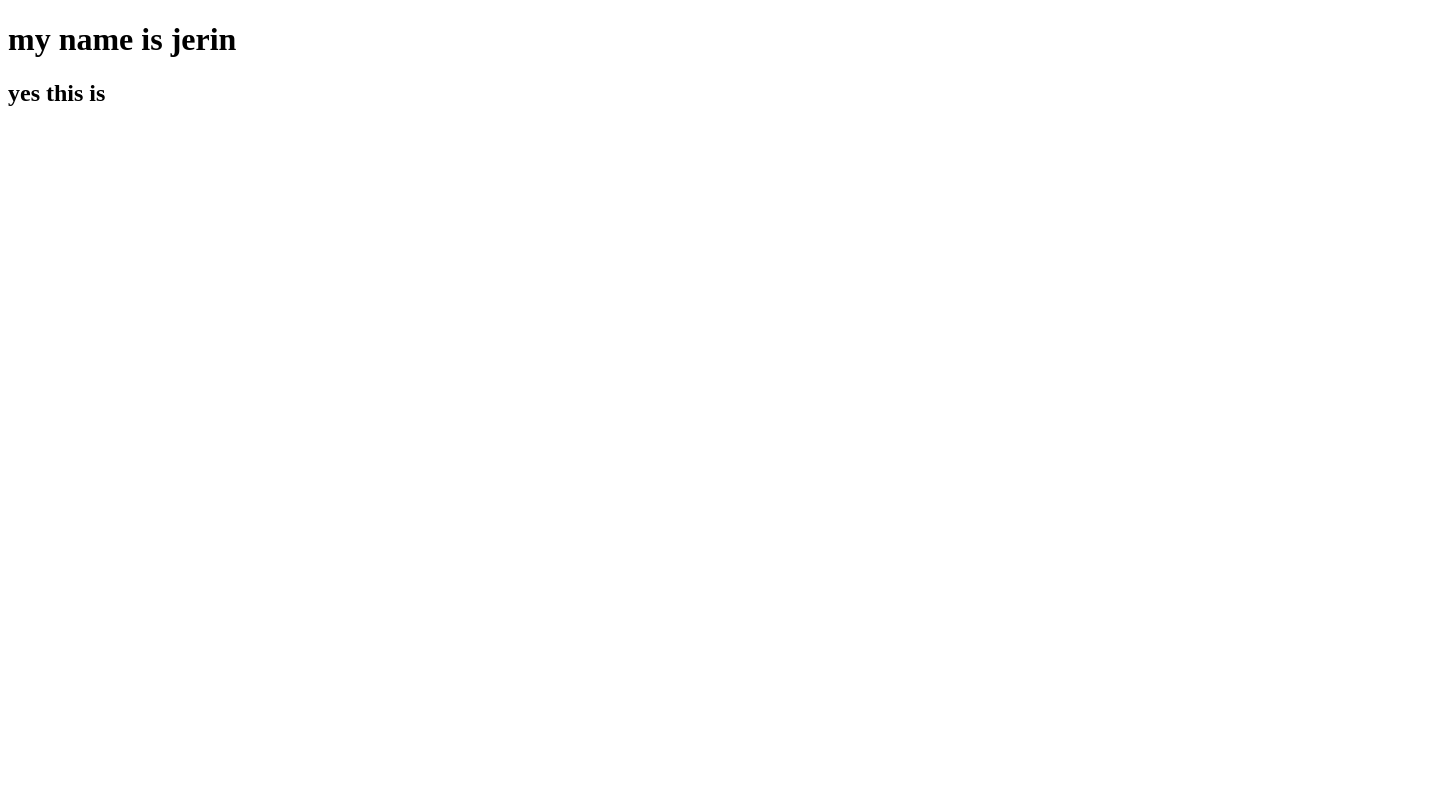
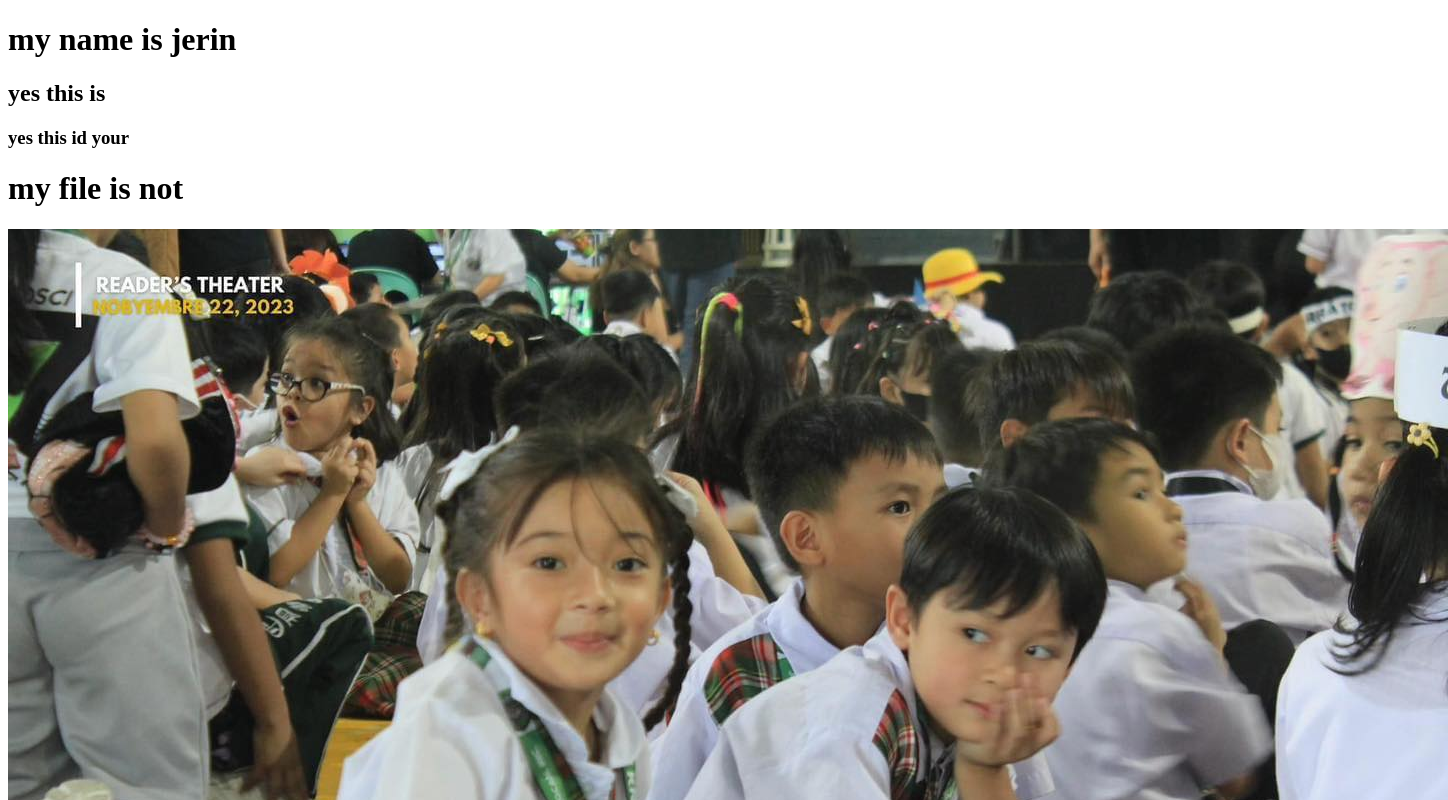
Before and after one commit to saimaabbasjerin/my.forth.repo, a plain HTML site: page index.html in a window 1280 px wide. Shown: the top 800 px of the page, 1448 px wide, since content can reach past the window. Drawn offline with Linux system fonts and the light colour scheme.

Commit message:
added picture

```diff
--- a/index.html
+++ b/index.html
@@ -8,5 +8,9 @@
 <body>
       <h1>my name is jerin</h1>
       <h2>yes this is</h2>
+      <h3>yes this id your</h3>
+      <h1>my file is not</h1>
+
+      <img src="image/407651064_1143747533660785_1374347774071269076_n.jpg" alt="">
 </body>
 </html>
```
Also changed, not shown: image/407651064_1143747533660785_1374347774071269076_n.jpg (added).
